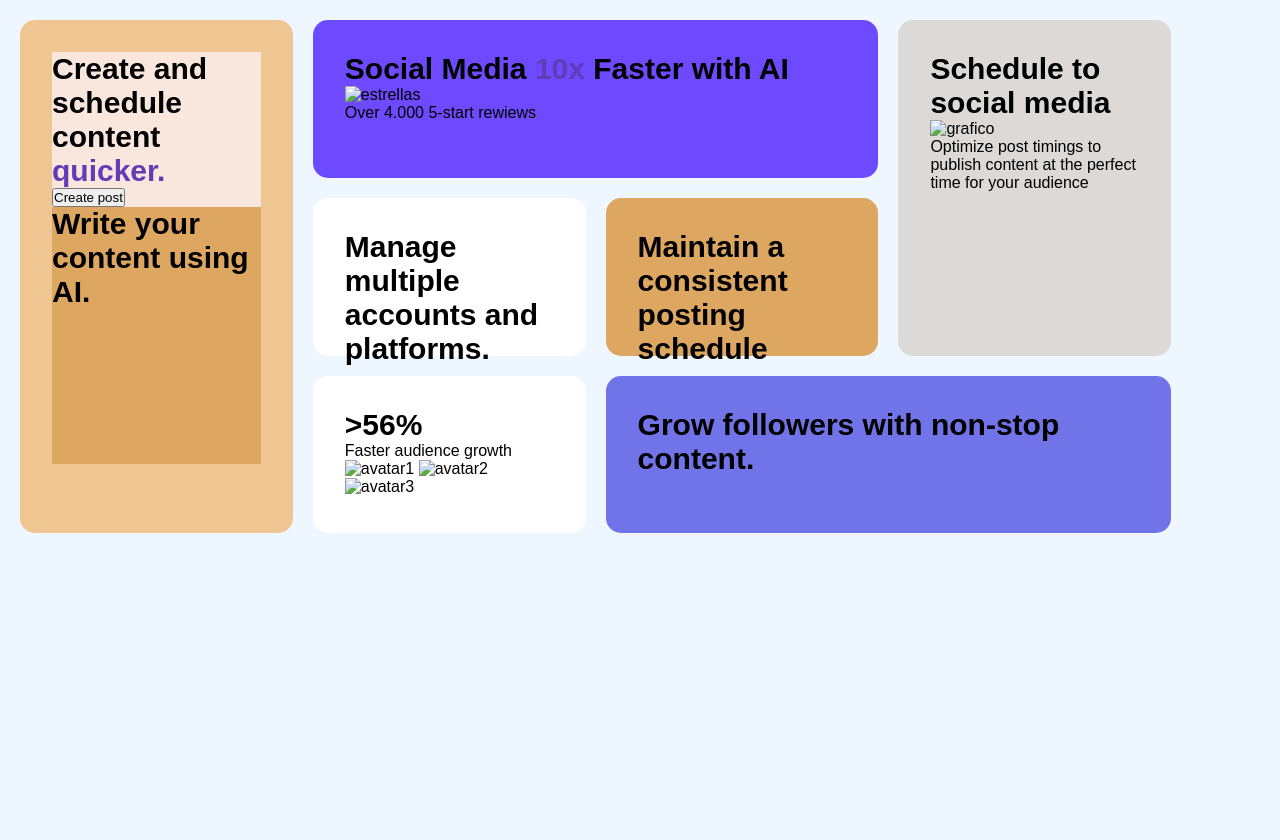
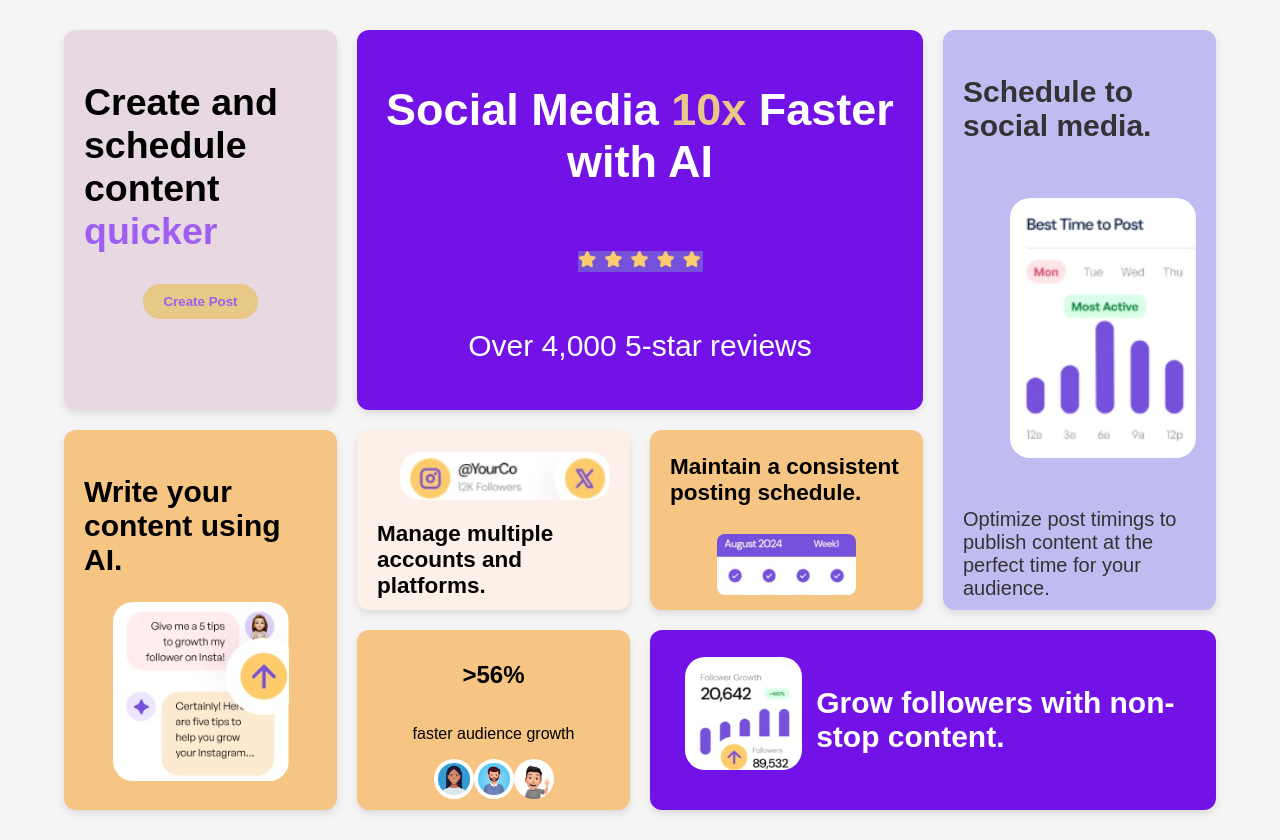
Before and after one commit to gabysan87/Curso-Intensivo-Programacion, a plain HTML site: page tareaGrid/index.html in a window 1280 px wide. Before the commit the page ends 800 px from the top, so only its background shows below. Drawn offline with Linux system fonts and the light colour scheme.

Commit message:
media-queries

```diff
--- a/tareaGrid/index.html
+++ b/tareaGrid/index.html
@@ -3,53 +3,64 @@
   <head>
     <meta charset="UTF-8" />
     <meta name="viewport" content="width=device-width, initial-scale=1.0" />
-    <link rel="stylesheet" href="styles.css" />
-    <title>Tarea GRID-CSS</title>
+    <link rel="stylesheet" type="text/css" href="styles.css" />
+    <title>Práctica de Grid Layout</title>
   </head>
   <body>
-    <div class="container">
-      <div class="left-column">
-        <div class="item1">
-          <h2>
-            <strong>Create and schedule content</strong> <span>quicker.</span>
-          </h2>
-          <button>Create post</button>
-          <div class="item4">
-            <h2>Write your content using AI.</h2>
-          </div>
+    <div class="grid-layout">
+      <div class="box c1">
+        <h2>Create and schedule content <span class="quick">quicker</span></h2>
+        <button>Create Post</button>
+      </div>
+      <div class="box c2">
+        <h2>Social Media <span class="number">10x</span> Faster with AI</h2>
+        <div class="starts">
+          <img src="/tareaGrid/images/estrellas.png" alt="start" />
+        </div>
+
+        <p>Over 4,000 5-star reviews</p>
+      </div>
+      <div class="box c3">
+        <h2>Schedule to social media.</h2>
+        <div class="grafic-1">
+          <img src="/tareaGrid/images/grafico.png" alt="grafico" />
+        </div>
+        <p>
+          Optimize post timings to publish content at the perfect time for your
+          audience.
+        </p>
+      </div>
+      <div class="box c4">
+        <h2>Write your content using AI.</h2>
+        <div class="coment">
+          <img src="/tareaGrid/images/comentario.png" alt="comentarios" />
         </div>
       </div>
-
-      <div class="item2">
-        <h2>Social Media <span>10x </span>Faster with AI</h2>
-        <img src="" alt="estrellas" />
-        <p>Over 4.000 5-start rewiews</p>
-      </div>
-
-      <div class="item3">
-        <h2>Schedule to social media</h2>
-        <img src="" alt="grafico" />
-        <p>
-          Optimize post timings to publish content at the perfect time for your
-          audience
-        </p>
-      </div>
-
-      <div class="item5">
+      <div class="box c5">
+        <div class="follow">
+          <img src="/tareaGrid/images/followers.png" alt="followers" />
+        </div>
         <h2>Manage multiple accounts and platforms.</h2>
       </div>
-      <div class="item6">
-        <h2>Maintain a consistent posting schedule</h2>
+      <div class="box c6">
+        <h2>Maintain a consistent posting schedule.</h2>
+        <div class="calendar">
+          <img src="/tareaGrid/images/calendario.png" alt="calendario" />
+        </div>
       </div>
-      <!-- <div>OJO</div> -->
-      <div class="item7">
+      <div class="box c7">
         <h2>>56%</h2>
-        <p>Faster audience growth</p>
-        <img src="" alt="avatar1" />
-        <img src="" alt="avatar2" />
-        <img src="" alt="avatar3" />
+        <p>faster audience growth</p>
+        <div class="avatars">
+          <img src="/tareaGrid/images/avatar1.jpg" alt="avatar1" />
+          <img src="/tareaGrid/images/avatar2.jpg" alt="avatar2" />
+          <img src="/tareaGrid/images/avatar3.jpg" alt="avatar3" />
+        </div>
       </div>
-      <div class="item8">
+      <div class="box c8">
+        <div class="grafic">
+          <img src="/tareaGrid/images/grafico2.png" alt="grafico2" />
+        </div>
         <h2>Grow followers with non-stop content.</h2>
       </div>
     </div>
--- a/tareaGrid/styles.css
+++ b/tareaGrid/styles.css
@@ -1,88 +1,250 @@
-* {
+body {
   margin: 0;
   padding: 0;
+  background-color: whitesmoke;
+  font-family: Arial, sans-serif;
   box-sizing: border-box;
 }
 
-body {
-  font-family: Arial, Helvetica, sans-serif;
-  background-color: #eef7ff;
-  padding: 20px;
+.grid-layout {
+  display: grid;
+  grid-template-columns: repeat(4, 1fr);
+  grid-template-rows: repeat(4, 180px);
+  gap: 20px;
+  width: 90%;
+  max-width: 1200px;
+  margin: 30px auto;
 }
 
-.container {
-  display: grid;
-  grid-template-columns: repeat(4, 22%);
-  grid-template-rows: 30% 30% 30%;
+.box {
+  background-color: #f0f0f0;
+  border-radius: 12px;
+  padding: 20px;
+  box-shadow: 0 4px 8px rgba(0, 0, 0, 0.1);
+}
+
+.c1 {
+  grid-column: 1 / 2;
+  grid-row: 1/3;
+  background-color: rgb(231, 216, 226);
+  display: flex;
+  flex-direction: column;
+  font-size: 25px;
+  align-items: center;
+}
+
+.c2 {
+  grid-column: 2 / 4;
+  grid-row: 1 / 3;
+  background-color: rgb(114, 18, 230);
+  color: white;
+  display: flex;
+  justify-content: center;
+  text-align: center;
+  flex-direction: column;
   gap: 20px;
+  font-size: 30px;
 }
-.left-column {
+
+.c3 {
+  grid-column: 4/5;
+  grid-row: 1/4;
+  background-color: rgb(192, 187, 240);
+  color: #333;
+  font-size: 20px;
   display: flex;
   flex-direction: column;
   justify-content: space-between;
-  gap: 20px;
-  grid-row: span 3;
-  background-color: rgb(239, 198, 145);
+  gap: 30px;
+}
+.c4 {
+  grid-column: 1 / 2;
+  grid-row: 3/5;
+  background-color: rgb(246, 196, 131);
+  display: flex;
+  flex-direction: column;
+  align-items: center;
+  font-size: 20px;
+}
+.c5 {
+  grid-column: 2/3;
+  grid-row: 3/4;
+  background-color: rgb(252, 240, 232);
+  font-size: 15px;
+  display: flex;
+  flex-direction: column;
+  justify-content: center;
+  align-items: self-end;
+}
+.c6 {
+  grid-column: 3 / 4;
+  grid-row: 3 / 4;
+  background-color: rgb(246, 196, 131);
+  font-size: 15px;
+  display: flex;
+  flex-direction: column;
+  justify-content: center;
+  align-items: center;
+}
+.c7 {
+  grid-column: 2 / 3;
+  grid-row: 4 / 5;
+  background-color: rgb(246, 196, 131);
+  display: flex;
+  flex-direction: column;
+  justify-content: center;
+  text-align: center;
+}
+.c8 {
+  grid-column: 3/5;
+  grid-row: 4/5;
+  background-color: rgb(114, 18, 230);
+  color: white;
+  display: flex;
+  flex-direction: row;
+  align-items: center;
+  font-size: 20px;
 }
 
-.container > div {
-  padding: 2em;
-  border-radius: 15px;
-  color: #000;
-  font-family: sans-serif;
+.c1 button {
+  padding: 10px 20px;
+  border: none;
+  background-color: #e7c886;
+  color: #9e5ef1;
+  border-radius: 20px;
+  cursor: pointer;
+  font-weight: bold;
+  min-width: 40%;
 }
 
-.item1 {
-  background-color: #f9e6dd;
-  /* grid-column: 1 / 2;
-  grid-row: 1 / 3; */
-}
-span {
-  color: rgb(98, 59, 182);
-}
-h2 {
-  font-size: 30px;
+.quick {
+  color: #9e5ef1;
 }
 
-.item span {
-  color: rgb(221, 167, 98);
-}
-.item2 {
-  background: #6d4aff;
-  color: white;
-  grid-column: 2 / 4;
-  /* grid-row: 1 / 2; */
+.number {
+  color: #e7c886;
 }
 
-.item3 {
-  background-color: rgb(220, 217, 215);
-  /* grid-area: 1 / 4 / 3 / 5; */
-  grid-column: 4;
-  grid-row: 1 / 3;
+.coment img {
+  border-radius: 20px;
 }
-.item4 {
-  background-color: rgb(221, 167, 98);
-  /* grid-column: 1 / 2;
-  grid-row: 3 / 4; */
-  height: 100%;
-}
-.item5 {
-  background-color: white;
-  grid-column: 2;
-  /* grid-row: 2 / 3; */
+.grafic-1 {
+  width: 80%;
+  align-self: flex-end;
 }
 
-.item6 {
-  background-color: rgb(221, 167, 98);
-  grid-column: 3;
+.grafic-1 img {
+  width: 100%;
+  display: flex;
+  border-radius: 20px;
 }
-.item7 {
-  background-color: white;
-  grid-column: 2;
+
+.follow {
+  margin-top: 30px;
+  width: 90%;
 }
-.item8 {
-  background-color: rgb(112, 116, 232);
-  color: white;
-  grid-column: 3 / 5;
-  /* grid-row: 3 / 4; */
+.follow img {
+  width: 100%;
+  border-radius: 20px;
 }
+.calendar {
+  display: flex;
+  width: 60%;
+  padding: 10px;
+}
+.calendar img {
+  width: 100%;
+  height: auto;
+  border-radius: 8px;
+  display: flex;
+}
+
+.avatars {
+  display: flex;
+  justify-content: center;
+}
+
+.avatars img {
+  width: 40px;
+  height: 40px;
+  border-radius: 50%;
+}
+
+.grafic {
+  width: 40%;
+  height: 90%;
+  display: flex;
+  justify-content: center;
+}
+
+.grafic img {
+  width: 80%;
+  height: 90%;
+  border-radius: 20px;
+}
+
+@media (max-width: 768px) {
+  .grid-layout {
+    display: flex;
+    flex-direction: column;
+  }
+
+  .box {
+    width: 90%;
+  }
+
+  .c2 {
+    order: 1;
+    font-size: 20px;
+  }
+  .c5 {
+    order: 2;
+    background-color: whitesmoke;
+  }
+  .c6 {
+    order: 3;
+    display: flex;
+    align-items: flex-start;
+  }
+  .c3 {
+    order: 4;
+    text-align: center;
+  }
+  .c8 {
+    order: 5;
+    display: flex;
+    flex-direction: column;
+    text-align: center;
+  }
+  .c7 {
+    order: 6;
+    display: flex;
+    align-items: flex-start;
+    font-size: 20px;
+    background-color: whitesmoke;
+  }
+  .c1 {
+    order: 7;
+    display: flex;
+    align-items: flex-start;
+  }
+  .c4 {
+    order: 8;
+    display: flex;
+    align-items: flex-start;
+  }
+  .grafic-1 {
+    display: flex;
+    justify-content: center;
+    align-items: center;
+    width: 100%;
+  }
+
+  .grafic-1 img {
+    width: 80%;
+    max-width: 100%;
+    height: auto;
+    display: block;
+    margin: 0 auto;
+  }
+}
```
Also changed, not shown: tareaGrid/images/calendario.png (added), tareaGrid/images/comentario.png (added), tareaGrid/images/followers.png (added), tareaGrid/images/grafico2.png (added).
